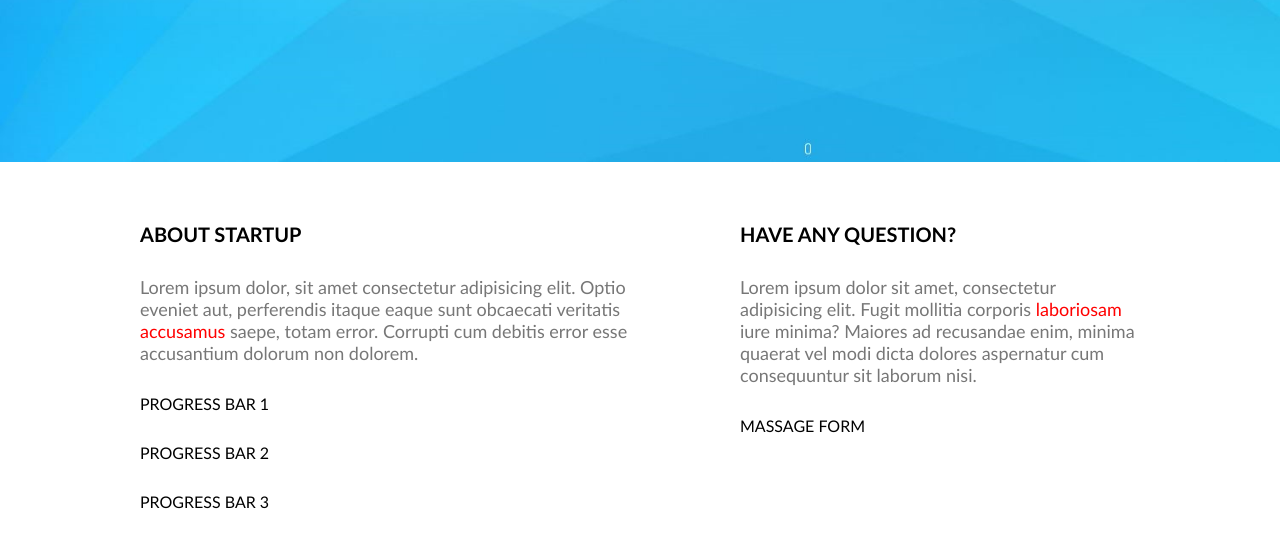
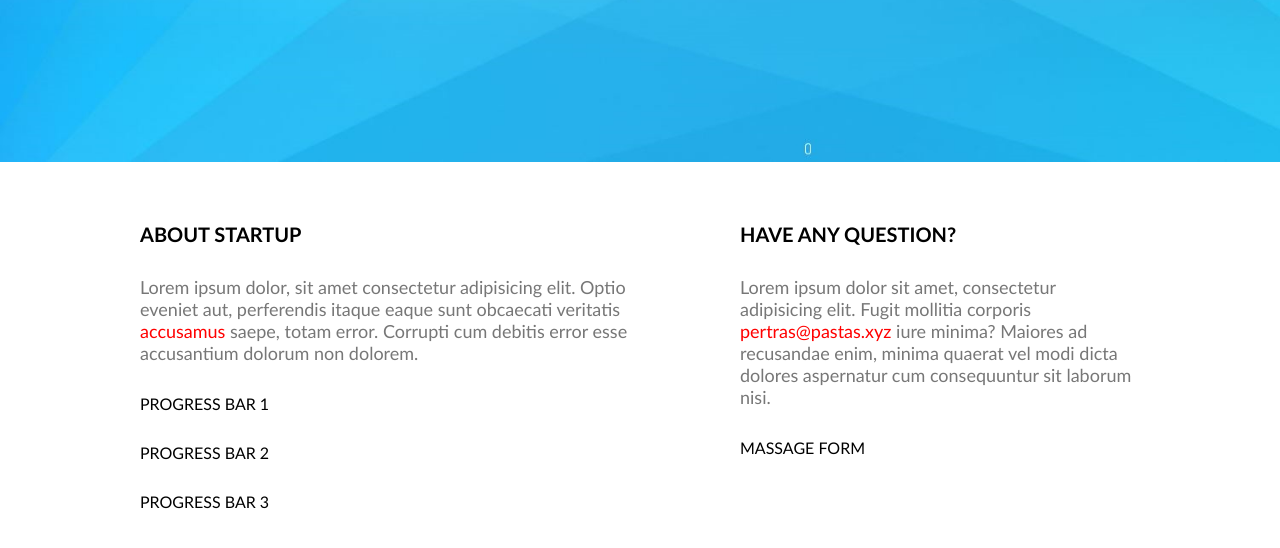
Before and after one commit to Creat2die/5-coming-soon, a website: page index.html in a window 1280 px wide. Shown: the part 638-1186 px from the top of the page. Drawn offline with Linux system fonts and the light colour scheme.

Commit message:
Emeil fix #8

```diff
--- a/index.html
+++ b/index.html
@@ -44,7 +44,7 @@
                 </div>
                 <div class="column right-column">
                     <h2 class="section-title">Have any question?</h2>
-                    <p class="section-description">Lorem ipsum dolor sit amet, consectetur adipisicing elit. Fugit mollitia corporis <a href="#">laboriosam</a> iure minima? Maiores ad recusandae enim, minima quaerat vel modi dicta dolores aspernatur cum consequuntur sit laborum nisi.</p>
+                    <p class="section-description">Lorem ipsum dolor sit amet, consectetur adipisicing elit. Fugit mollitia corporis <a href="mailto:pertras@pastas.xyz">pertras@pastas.xyz</a> iure minima? Maiores ad recusandae enim, minima quaerat vel modi dicta dolores aspernatur cum consequuntur sit laborum nisi.</p>
                     <form action="">
                         MASSAGE FORM
                     </form>
```
